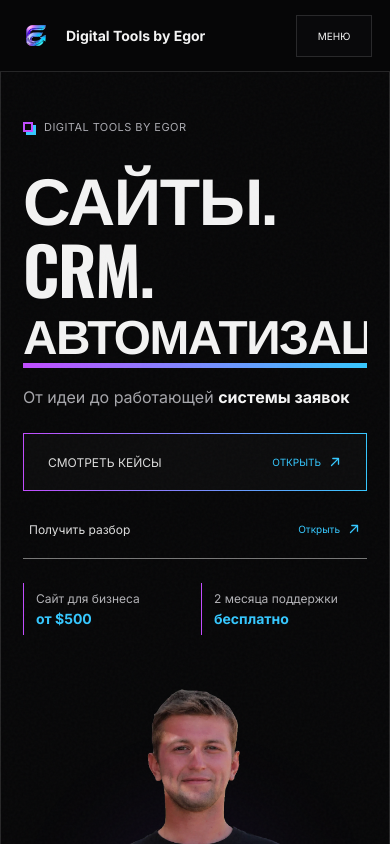
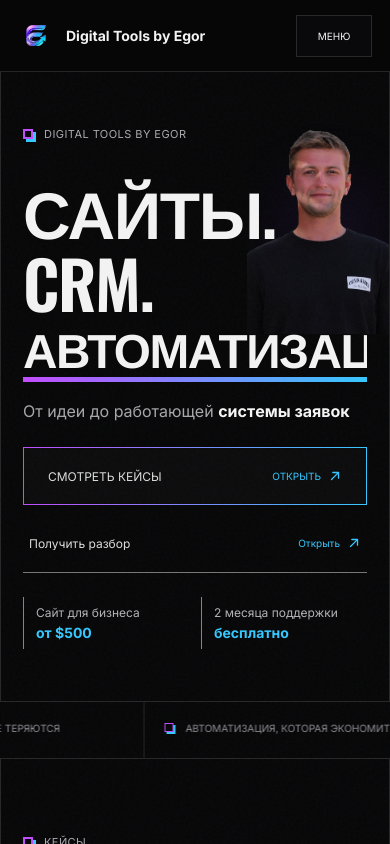
Before and after one commit to Gecxxxx/Egor-digital, a React (Vite) app: page / in a window 390 px wide. Shown: the top 844 px of the page. Built offline with nearby package versions, Linux system fonts and the light colour scheme.

Commit message:
Refine desktop and mobile hero portrait

```diff
--- a/src/styles.css
+++ b/src/styles.css
@@ -87,7 +87,7 @@ body::before { content: ""; position: fixed; inset: 0; pointer-events: none; opa
 .hero-facts strong { color: var(--cyan); font-size: 14px; }
 .hero-person { min-width: 0; position: relative; display: flex; align-items: flex-end; justify-content: center; }
 .hero-person::before { content: ""; position: absolute; inset: 20% 8% 0; background: radial-gradient(circle at center, rgba(130,64,255,.1), transparent 66%); filter: blur(30px); }
-.hero-person img { position: relative; z-index: 1; height: min(76vh, 720px); width: auto; max-width: 118%; object-fit: contain; object-position: center bottom; transform: translateX(8%); filter: contrast(1.02) saturate(.93); }
+.hero-person img { position: relative; z-index: 1; height: min(82vh, 780px); width: auto; max-width: 126%; object-fit: contain; object-position: center bottom; transform: translateX(8%); filter: contrast(1.02) saturate(.93); }
 .hero .eyebrow, .hero-actions, .hero-facts, .hero-person { opacity: 0; }
 .app.is-ready .hero .eyebrow { animation: hero-detail-in .45s .08s ease both; }
 .app.is-ready .hero-actions { animation: hero-detail-in .5s .72s cubic-bezier(.22,1,.36,1) both; }
@@ -417,11 +417,15 @@ footer p { color: #7f7f84; font-size: 10px; text-transform: uppercase; }
 
 @media (max-width: 520px) {
   .brand small { display: none; }
-  .hero-copy { padding-top: 48px; }
+  .hero { position: relative; display: block; }
+  .hero-copy { position: relative; z-index: 2; padding-top: 48px; padding-bottom: 52px; }
+  .hero .eyebrow { max-width: calc(100% - 138px); min-height: 28px; }
   .hero h1 { font-size: clamp(56px, 17vw, 66px); }
   .hero-line.accent > span { font-size: clamp(39px, 12.25vw, 48px); }
   .hero-facts { grid-template-columns: 1fr 1fr; }
-  .hero-person { height: 410px; }
+  .hero-person { position: absolute; z-index: 1; top: 38px; right: -22px; width: 164px; height: 224px; overflow: hidden; display: block; }
+  .hero-person::before { inset: 7% 0 0; filter: blur(22px); }
+  .hero-person img { position: absolute; top: 0; right: -18px; height: 292px; width: auto; max-width: none; object-position: top center; transform: none; }
   .accent-title { font-size: clamp(42px, 12.5vw, 49px); }
   .filters { gap: 9px 13px; }
   .service-row { grid-template-columns: 34px minmax(0, 1fr); }
@@ -447,6 +451,11 @@ footer p { color: #7f7f84; font-size: 10px; text-transform: uppercase; }
   .not-found-person::before { inset: 8% 0 0; }
   .not-found-person img { position: absolute; top: 0; right: 0; height: 306px; width: auto; max-width: none; object-position: top center; }
 }
+@media (max-width: 360px) {
+  .hero .eyebrow { max-width: calc(100% - 116px); }
+  .hero-person { right: -20px; width: 142px; height: 198px; }
+  .hero-person img { right: -16px; height: 258px; }
+}
 @media (max-width: 820px) and (prefers-reduced-motion: no-preference) {
   .nav.open > button, .nav.open .mobile-nav-actions { animation: mobile-nav-item-in .38s cubic-bezier(.22,1,.36,1) both; }
   .nav.open > button:nth-child(2) { animation-delay: .025s; }
```
Also changed, not shown: 2 other files (tests, documents, lock files or other folders).
